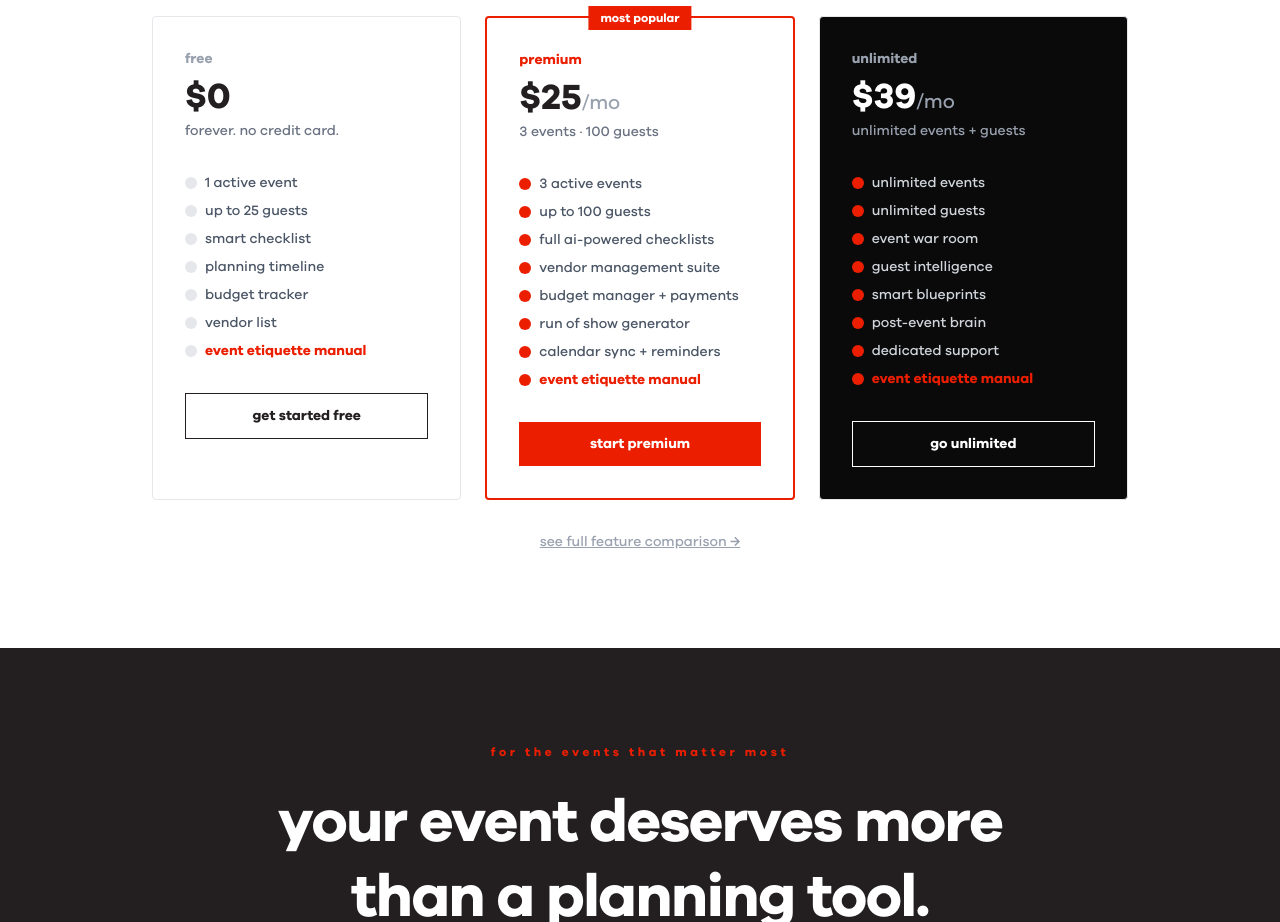
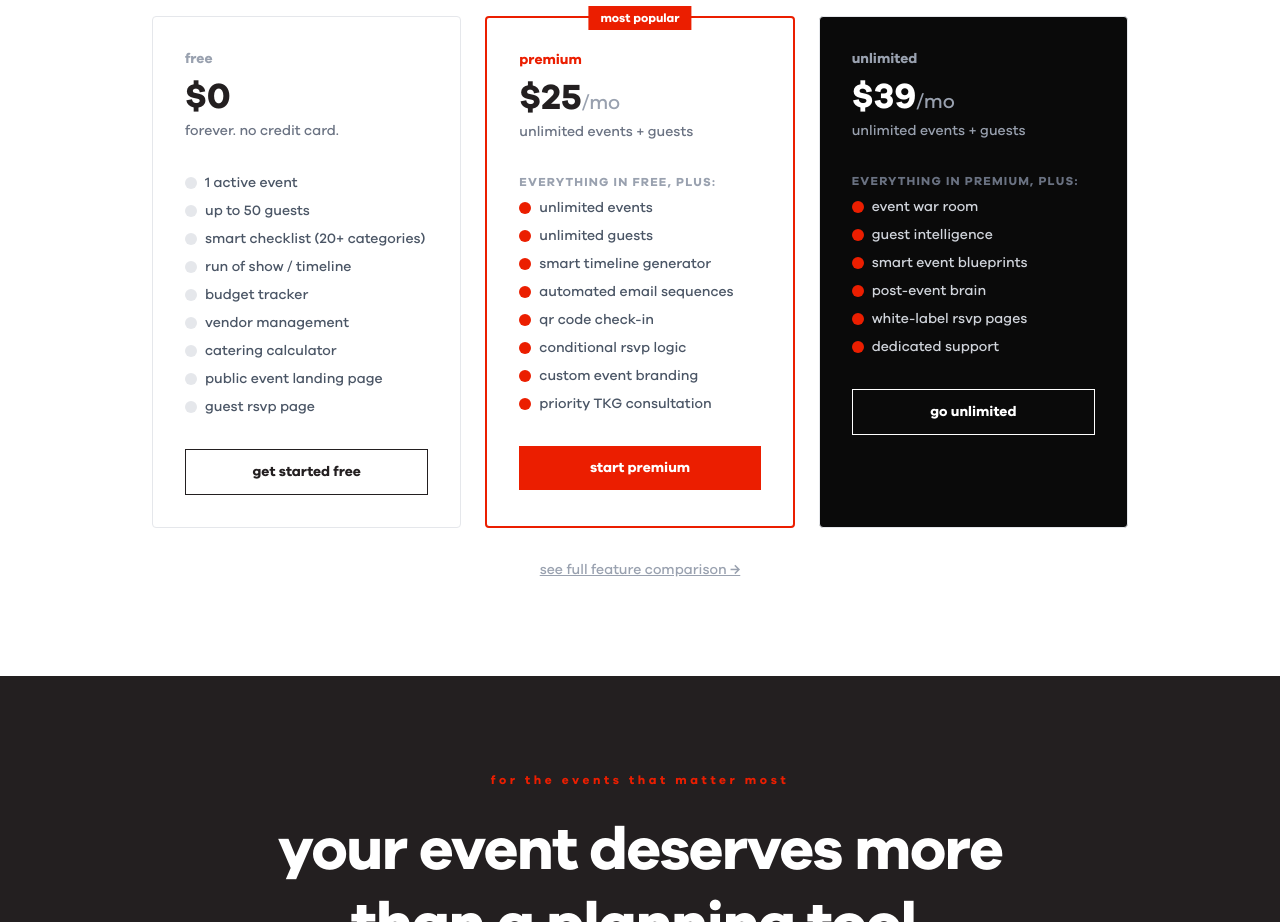
Before and after one commit to mrkoolbot/kool-app, a Next.js app: page / in a window 1280 px wide. Shown: the part 3120-4042 px from the top of the page. Built offline with nearby package versions, Linux system fonts and the light colour scheme.

Commit message:
fix: update landing page pricing section to match current features

```diff
--- a/app/page.tsx
+++ b/app/page.tsx
@@ -227,8 +227,8 @@ export default function LandingPage() {
             <div className="text-4xl font-black mb-1">$0</div>
             <p className="text-gray-500 text-sm mb-8">forever. no credit card.</p>
             <ul className="space-y-2 text-sm text-gray-600 mb-8">
-              {["1 active event", "up to 25 guests", "smart checklist", "planning timeline", "budget tracker", "vendor list", "event etiquette manual"].map(f => (
-                <li key={f} className={`flex items-center gap-2 ${f === "event etiquette manual" ? "text-kool-red font-semibold" : ""}`}>
+              {["1 active event", "up to 50 guests", "smart checklist (20+ categories)", "run of show / timeline", "budget tracker", "vendor management", "catering calculator", "public event landing page", "guest rsvp page"].map(f => (
+                <li key={f} className="flex items-center gap-2">
                   <span className="w-3 h-3 rounded-full bg-gray-200 flex-shrink-0" />
                   {f}
                 </li>
@@ -243,11 +243,11 @@ export default function LandingPage() {
             <div className="absolute -top-3 left-1/2 -translate-x-1/2 bg-kool-red text-white text-xs font-bold px-3 py-1">most popular</div>
             <div className="text-sm font-bold text-kool-red mb-2">premium</div>
             <div className="text-4xl font-black mb-1">$25<span className="text-xl font-normal text-gray-400">/mo</span></div>
-            <p className="text-gray-500 text-sm mb-8">3 events · 100 guests</p>
+            <p className="text-gray-500 text-sm mb-8">unlimited events + guests</p>
             <ul className="space-y-2 text-sm text-gray-600 mb-8">
-              {["3 active events", "up to 100 guests", "full ai-powered checklists", "vendor management suite", "budget manager + payments", "run of show generator", "calendar sync + reminders", "event etiquette manual"].map(f => (
-                <li key={f} className={`flex items-center gap-2 ${f === "event etiquette manual" ? "text-kool-red font-semibold" : ""}`}>
-                  <span className="w-3 h-3 rounded-full bg-kool-red flex-shrink-0" />
+              {["everything in free, plus:", "unlimited events", "unlimited guests", "smart timeline generator", "automated email sequences", "qr code check-in", "conditional rsvp logic", "custom event branding", "priority TKG consultation"].map(f => (
+                <li key={f} className={`flex items-center gap-2 ${f === "everything in free, plus:" ? "text-gray-400 text-xs font-bold uppercase tracking-widest" : ""}`}>
+                  {f !== "everything in free, plus:" && <span className="w-3 h-3 rounded-full bg-kool-red flex-shrink-0" />}
                   {f}
                 </li>
               ))}
@@ -262,9 +262,9 @@ export default function LandingPage() {
             <div className="text-4xl font-black mb-1">$39<span className="text-xl font-normal text-gray-400">/mo</span></div>
             <p className="text-gray-400 text-sm mb-8">unlimited events + guests</p>
             <ul className="space-y-2 text-sm text-gray-300 mb-8">
-              {["unlimited events", "unlimited guests", "event war room", "guest intelligence", "smart blueprints", "post-event brain", "dedicated support", "event etiquette manual"].map(f => (
-                <li key={f} className={`flex items-center gap-2 ${f === "event etiquette manual" ? "text-kool-red font-semibold" : ""}`}>
-                  <span className="w-3 h-3 rounded-full bg-kool-red flex-shrink-0" />
+              {["everything in premium, plus:", "event war room", "guest intelligence", "smart event blueprints", "post-event brain", "white-label rsvp pages", "dedicated support"].map(f => (
+                <li key={f} className={`flex items-center gap-2 ${f === "everything in premium, plus:" ? "text-gray-500 text-xs font-bold uppercase tracking-widest" : ""}`}>
+                  {f !== "everything in premium, plus:" && <span className="w-3 h-3 rounded-full bg-kool-red flex-shrink-0" />}
                   {f}
                 </li>
               ))}
```
